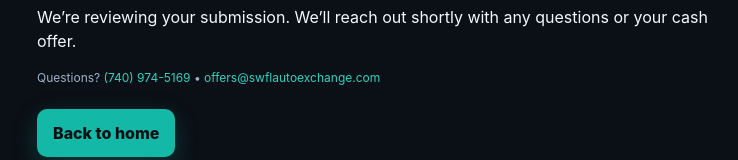
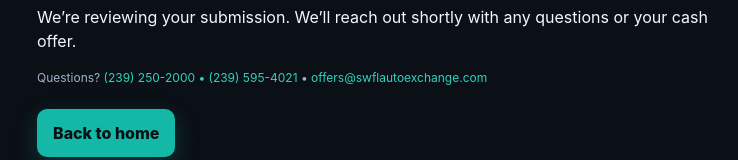
Before and after one commit to blackmac08/SWFL, a website: page thank-you.html in a window 1280 px wide. Shown: the part 158-318 px from the top of the page, without its empty margins (267-1005 px from the left). Drawn offline with Linux system fonts and the light colour scheme.

Commit message:
Add files via upload

```diff
--- a/thank-you.html
+++ b/thank-you.html
@@ -10,7 +10,7 @@
   <main class="wrap narrow">
     <h1>Thanks! SWFL Auto Exchange has your info.</h1>
     <p>We’re reviewing your submission. We’ll reach out shortly with any questions or your cash offer.</p>
-    <p class="tiny">Questions? <a href="tel:7409745169">(740) 974-5169</a> • <a href="mailto:offers@swflautoexchange.com">offers@swflautoexchange.com</a></p>
+    <p class="tiny">Questions? <a href="tel:+12392502000">(239) 250-2000 • (239) 595-4021</a> • <a href="mailto:offers@swflautoexchange.com">offers@swflautoexchange.com</a></p>
     <a href="/" class="cta">Back to home</a>
   </main>
 </body>
```
